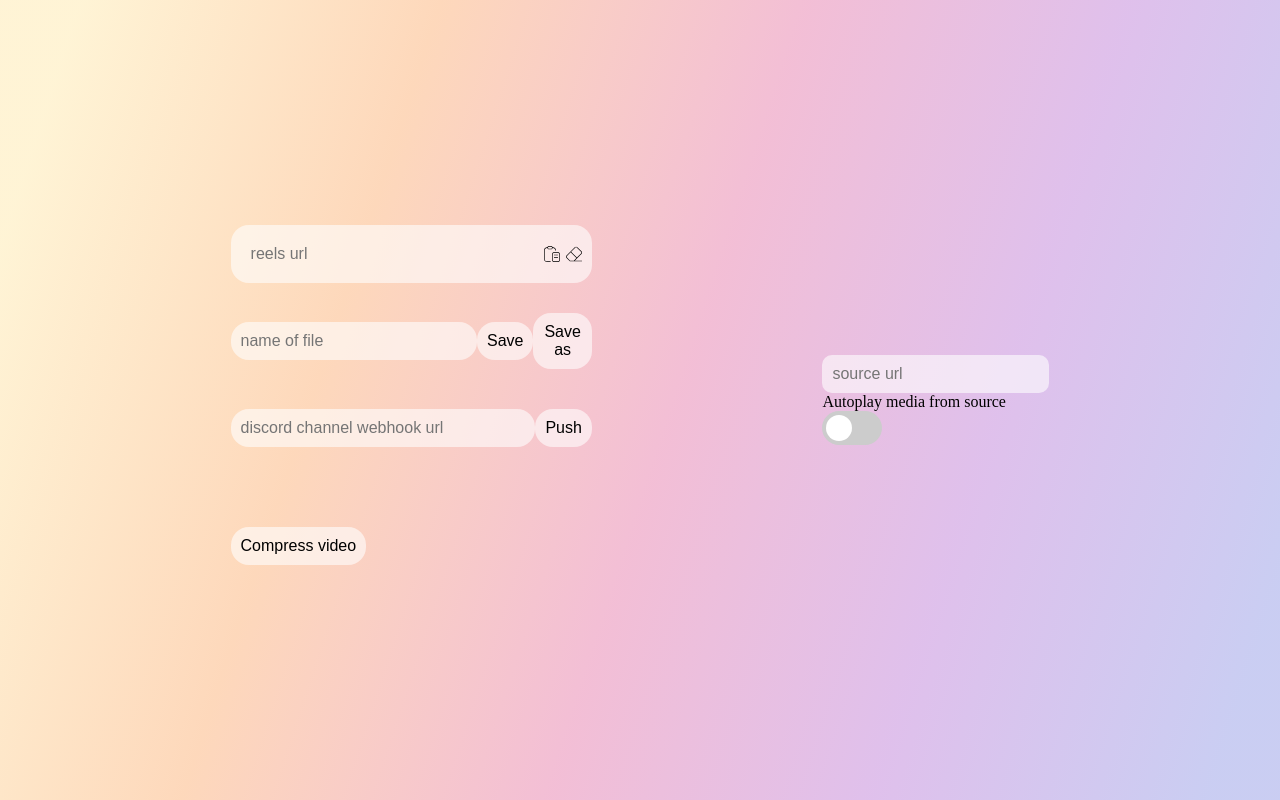
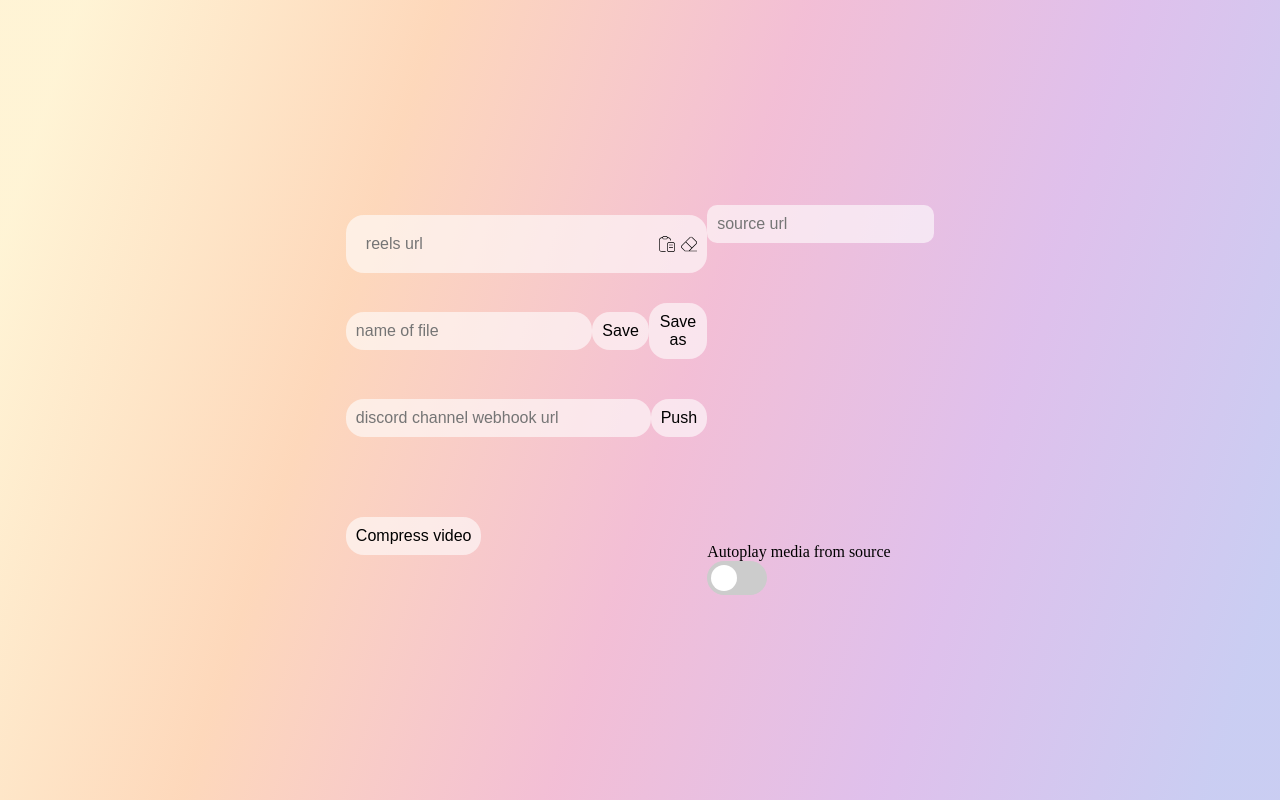
Before and after one commit to el3mentry/IG-Fetch, a Next.js app: page / in a window 1280 px wide. Built offline with nearby package versions, Linux system fonts and the light colour scheme.

Commit message:
minute UI Changes

```diff
--- a/components/Home.tsx
+++ b/components/Home.tsx
@@ -71,10 +71,11 @@ export default function Home() {
   };
 
   return (
-    <div className="container">
-      <LeftSection sourceUrl={sourceUrl} setSourceUrl={setSourceUrl} />
-
-      <RightSection />
+    <div className="container m-auto">
+      <div className="flex">
+        <LeftSection sourceUrl={sourceUrl} setSourceUrl={setSourceUrl} />
+        <RightSection />
+      </div>
     </div>
   );
 }
--- a/styles/globals.css
+++ b/styles/globals.css
@@ -59,6 +59,15 @@ body {
   margin-right: 0;
 }
 
+.m-auto {
+  margin: auto;
+}
+
+.playable-media {
+  width: 200px;
+  height: 300px
+}
+
 .clear-paste {
   width: 50px;
 }
@@ -86,6 +95,8 @@ body {
   color: #000000;
   background-color: #ffffff99;
 }
+
+
 
 .button {
   padding: 10px;
```
